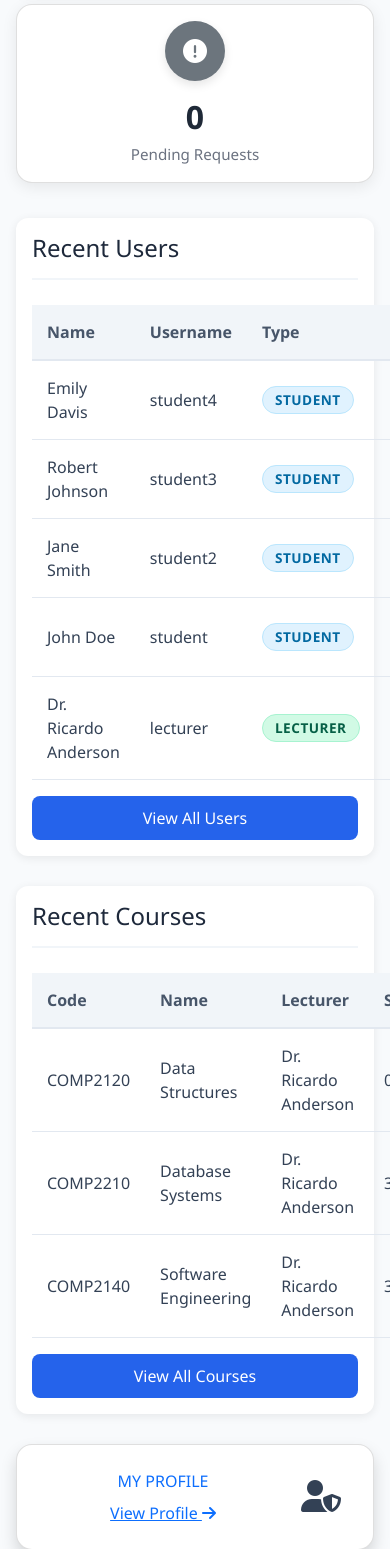
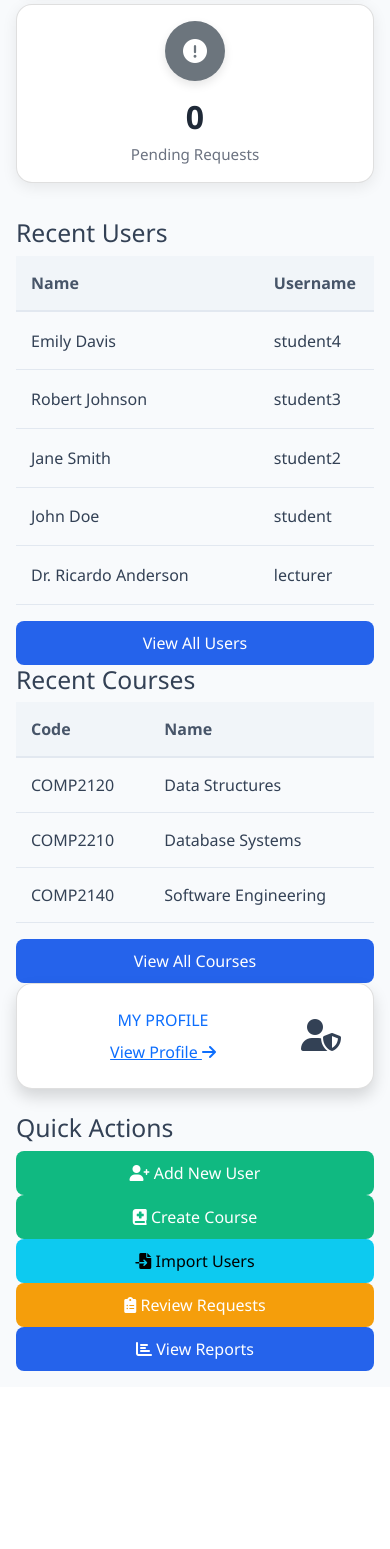
Before and after one commit to Tajjlinson/trackademia2, a Flask app: page /admin/dashboard in a window 390 px wide; the page is wider, and only the part inside the window is pictured. Shown: the part 1158-2707 px from the top of that part. After the commit the page ends 2529 px from the top of that part, so only its background shows below. Run offline with Flask 3, Linux system fonts and the light colour scheme; a user stored in the database is signed in.

Commit message:
Update admin_dashboard.html
Made tables responsive

```diff
--- a/templates/admin_dashboard.html
+++ b/templates/admin_dashboard.html
@@ -60,7 +60,7 @@
 
 <div class="row">
     <div class="col-md-6">
-        <div class="table-container">
+        <div class="table-responsive">
             <h2>Recent Users</h2>
             <table>
                 <thead>
@@ -91,7 +91,7 @@
     </div>
 
     <div class="col-md-6">
-        <div class="table-container">
+        <div class="table-responsive">
             <h2>Recent Courses</h2>
             <table>
                 <thead>
```
